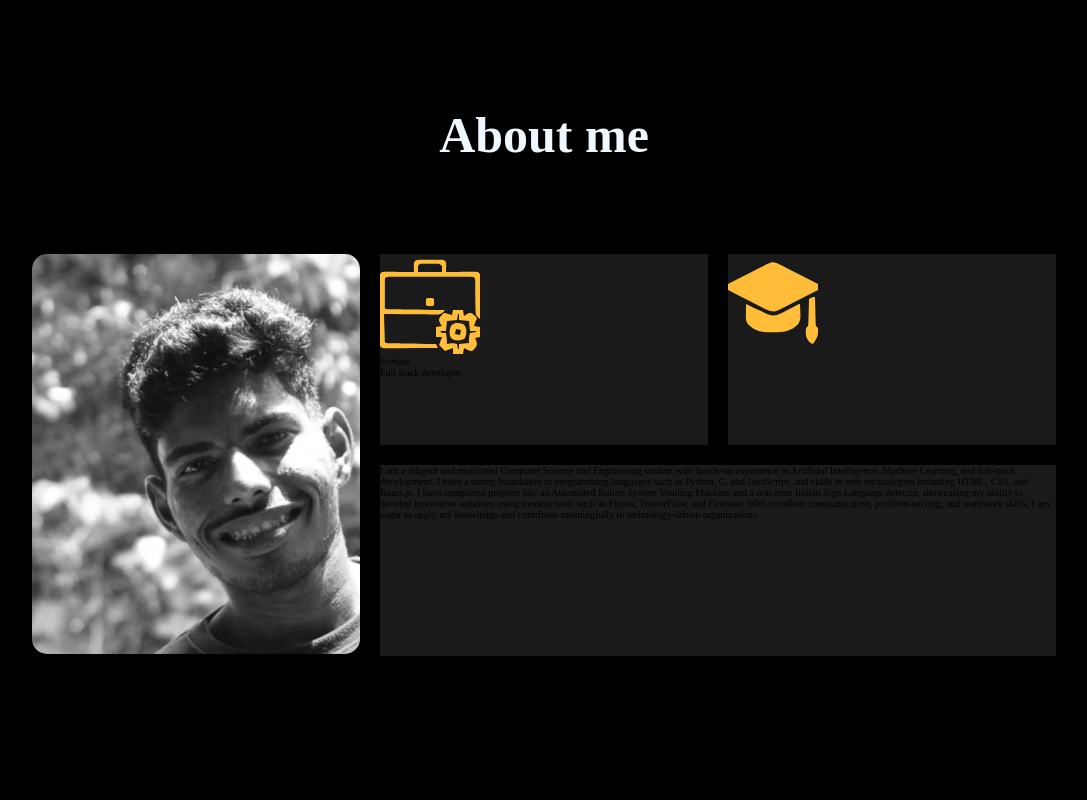
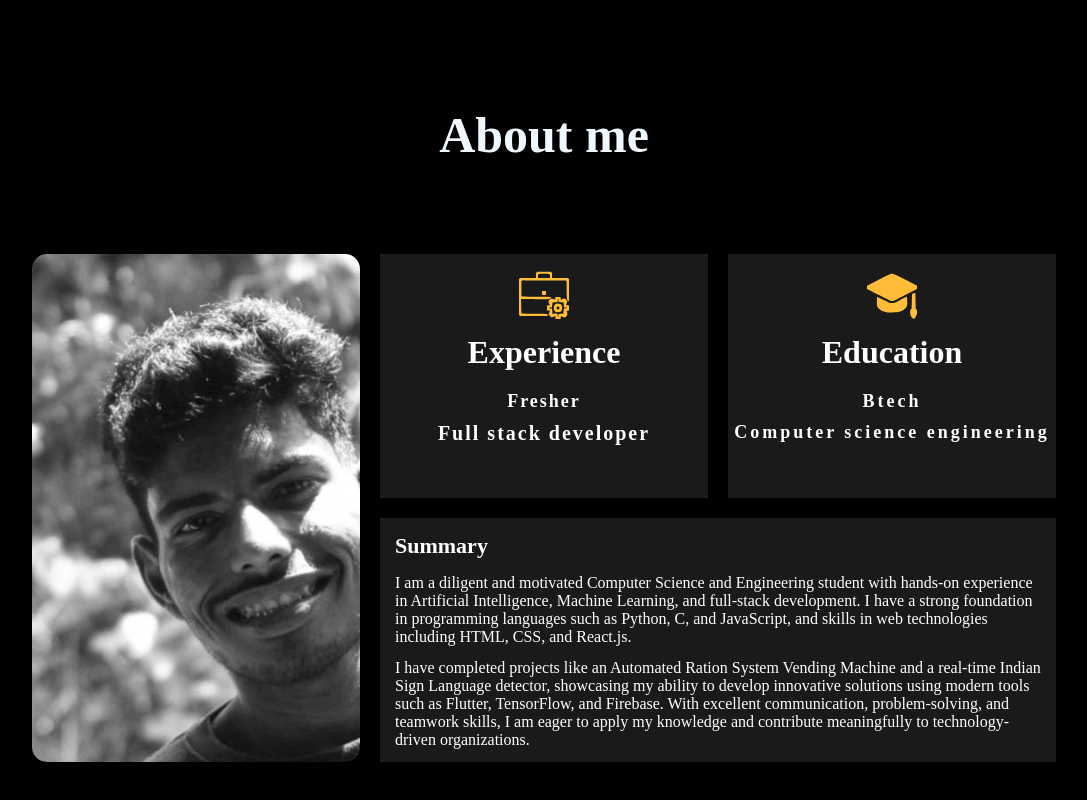
Before and after one commit to Hariprasad1303/portfolio, a website built with Parcel: page portfolio/src/index.html in a window 1280 px wide. Shown: the part 696-1496 px from the top of the page, without its empty margins (96-1183 px from the left). Before the commit the page ends 1432 px from the top, so only its background shows below. Built offline with nearby package versions, Linux system fonts and the light colour scheme.

Commit message:
sixth commit

```diff
--- a/portfolio/src/index.html
+++ b/portfolio/src/index.html
@@ -59,29 +59,33 @@
         </div>
         <div class="experience">
           <img src="images/experience.svg" alt="">
+          <h3>Experience</h3>
           <p class="exp">Fresher</p>
           <p class="job-title">Full stack developer</p>
         </div>
         <div class="education">
           <img src="images/graduated.svg" alt="this is picture of graduation icon">
-          <p class="degree"></p>
-          <p class=""></p>
+          <h3>Education</h3>
+          <p class="degree">Btech</p>
+          <p class="domain">Computer science engineering</p>
         </div>
         <div class="personal-description">
+          <h3>Summary</h3>
           <p class="description">
             I am a diligent and motivated Computer Science and Engineering
             student with hands-on experience in Artificial Intelligence, Machine
             Learning, and full-stack development. I have a strong foundation in
             programming languages such as Python, C, and JavaScript, and skills
-            in web technologies including HTML, CSS, and React.js. I have
+            in web technologies including HTML, CSS, and React.js.
+          </p>
+          <p>I have
             completed projects like an Automated Ration System Vending Machine
             and a real-time Indian Sign Language detector, showcasing my ability
             to develop innovative solutions using modern tools such as Flutter,
             TensorFlow, and Firebase. With excellent communication,
             problem-solving, and teamwork skills, I am eager to apply my
             knowledge and contribute meaningfully to technology-driven
-            organizations.
-          </p>
+            organizations.</p>
         </div>
       </section>
       <section class="service"></section>
--- a/portfolio/src/style.css
+++ b/portfolio/src/style.css
@@ -177,22 +177,100 @@ main{
 }
 .about-me-logo{
   width:100%;
-  height:400px;
+  height:100%;
   filter: brightness(100%) grayscale(100%);
   object-fit: cover;
   border-radius:1.5rem;
 }
-
 .experience{
   grid-area:experience;
   background-color: rgba(255, 255, 255, 0.1);
+  transition: 0.4s ease-in;
+}
+.experience:hover{
+  background: black;
+  border:1px solid #ffbd39;
+  transform: scale(1.03);
+}
+.experience img{
+  display: block;
+  margin: 1.5rem auto;
+  width:5rem;
+  height: 5rem;
+}
+.experience h3{
+  font-size:3.2rem;
+  color:white;
+  text-align: center;
+  margin-bottom:2rem;
+}
+.exp{
+  color:white;
+  font-size:1.8rem;
+  font-weight:600;
+  text-align:center;
+  margin-bottom:1rem;
+  letter-spacing: 2px;
+}
+.job-title{
+    color:white;
+    font-size:2rem;
+    text-align:center;
+    font-weight:600;
+    letter-spacing:2px;
+    margin-bottom:1rem;
 }
 .education{
   grid-area:education;
   background-color: rgba(255, 255, 255, 0.1);
-
+  transition: 0.4s ease-in;
+}
+.education:hover{
+  background-color:black;
+  border:1px solid #ffbd39;
+  transform: scale(1.03);
+}
+.education h3{
+  font-size:3.2rem;
+  color:white;
+  text-align:center;
+  margin-bottom:2rem;
+}
+.education img{
+  display: block;
+  margin:1.5rem auto;
+  height: 5rem;
+  width: 5rem;
+}
+.degree{
+  font-size:1.8rem;
+  color:white;
+  text-align:center;
+  margin-bottom:1rem;
+  font-weight:600;
+  letter-spacing:3px;
+}
+.domain{
+  font-size:1.8rem;
+  color:white;
+  text-align:center;
+  font-weight:600;
+  letter-spacing:3px;
 }
 .personal-description{
   grid-area:personal-description;
   background-color: rgba(255, 255, 255, 0.1);
 }
+.personal-description h3{
+  color:white;
+  font-size:2.2rem;
+  padding: 1.5rem;
+  font-weight: 800;
+}
+.personal-description p{
+  color:white;
+  font-size:1.6rem;
+  padding:0rem 1.5rem;
+  margin-bottom:1.3rem;
+  font-weight: 100;
+}
```
